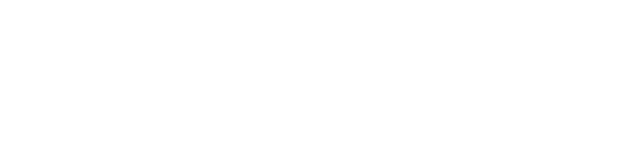
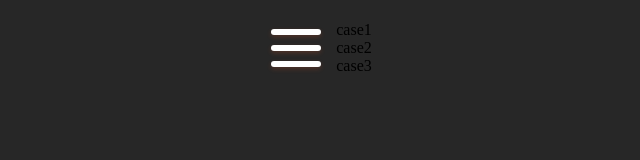
Before and after one commit to we-Fantastic/Actualizing-Alex, a plain HTML site: page index.html in a window 1280 px wide. Shown: the whole page, without its empty margins (326-966 px from the left). Drawn offline with Linux system fonts and the light colour scheme.

```diff
--- a/index.html
+++ b/index.html
@@ -5,9 +5,19 @@
     <meta http-equiv="X-UA-Compatible" content="IE=edge">
     <meta name="viewport" content="width=device-width, initial-scale=1.0">
     <title>Actualizing Alex</title>
+    <link rel="stylesheet" href="styles.css"/>
 </head>
 <body>
     <div class="menu-btn">
         <div class="menu-btn_burger"></div>
+        <br>
+        <br>
+        </div>
+
+    <div class="case-container">
+        <div class="case-study" id='case1'>case1</div>
+        <div class='case-study' id='case1'>case2</div>
+        <div class='case-study' id='case1'>case3</div>
+    </div>
 </body>
 </html>
--- a/styles.css
+++ b/styles.css
@@ -8,7 +8,7 @@ body {
   display: flex;
   justify-content: center;
   align-items: center;
-  min-height: 100vh;
+  min-height: 100vgit adh;
 }
 .menu-btn {
   position: relative;
@@ -19,7 +19,7 @@ body {
   height: 80px;
   cursor: pointer;
   transition: all 0.5s ease-in-out;
-  border: 3px solid #fff;
+  /* border: 3px solid #fff; */
 }
 .menu-btn_burger {
   width: 50px;
@@ -46,3 +46,9 @@ body {
 .menu-btn_burger::after {
   transform: translateY(16px);
 }
+.case-container {
+  display: flex;
+  justify-content: center;
+  align-items: center;
+  flex-direction: column;
+}
```
Also changed, not shown: images/actualalex.jpg (added).
